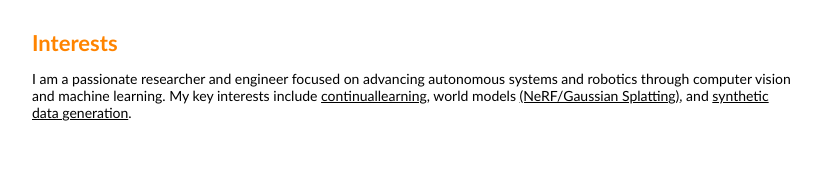
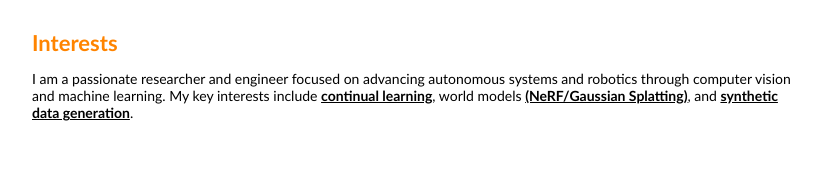
Before and after one commit to leronjulian/leronjulian.github.io, a plain HTML site: page index.html in a window 1280 px wide. Shown: the part 355-526 px from the top of the page, without its empty margins (228-1051 px from the left). Drawn offline with Linux system fonts and the light colour scheme.

Commit message:
Update index.html

```diff
--- a/index.html
+++ b/index.html
@@ -58,7 +58,7 @@
               <td style="padding:20px;width:100%;vertical-align:middle">
                 <h2 style="color:rgb(255, 132, 0);"><b>Interests</b></h2>
 
-                  <p style="text-align:left">I am a passionate researcher and engineer focused on advancing autonomous systems and robotics through computer vision and machine learning. My key interests include <u>continuallearning</u>, world models <u>(NeRF/Gaussian Splatting)</u>, and <u>synthetic data generation</u>.</p>
+                  <p style="text-align:left">I am a passionate researcher and engineer focused on advancing autonomous systems and robotics through computer vision and machine learning. My key interests include <b><u>continual learning</u></b>, world models <b><u>(NeRF/Gaussian Splatting)</u></b>, and <b><u>synthetic data generation</u></b>.</p>
               </td>
             </tr>
           </tbody></table>
```
